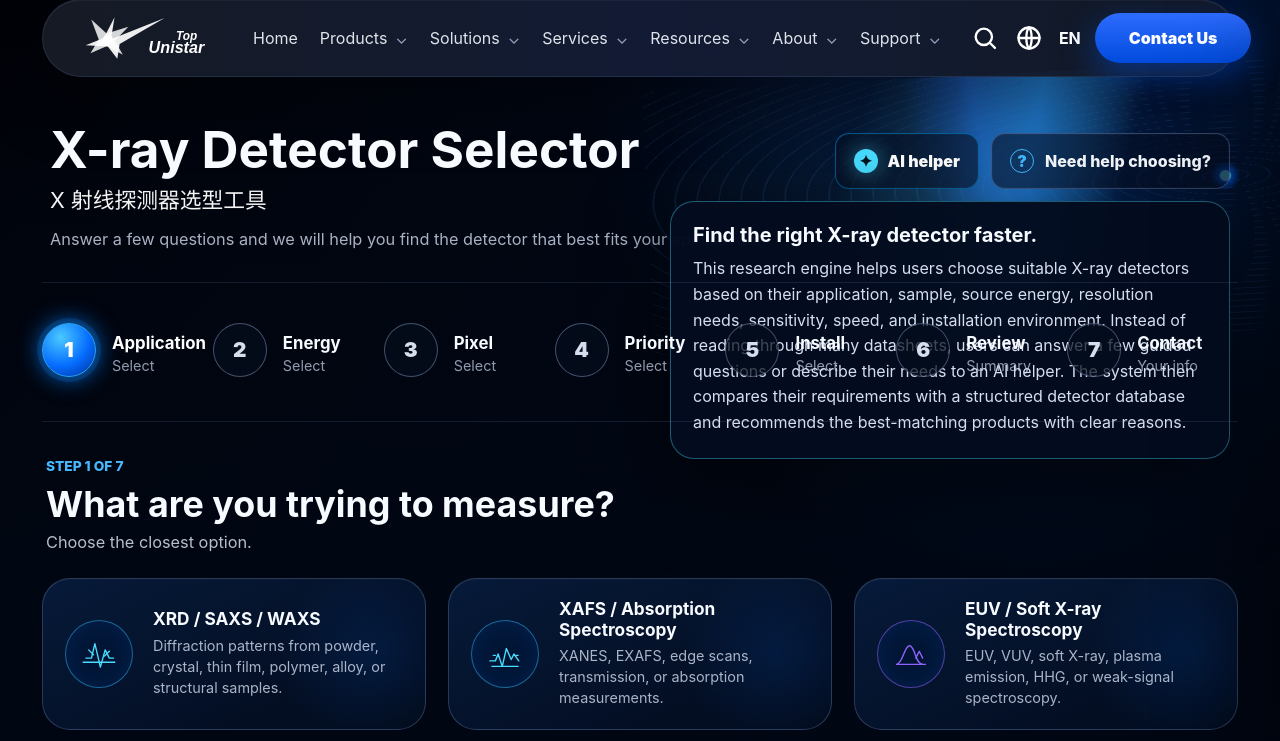
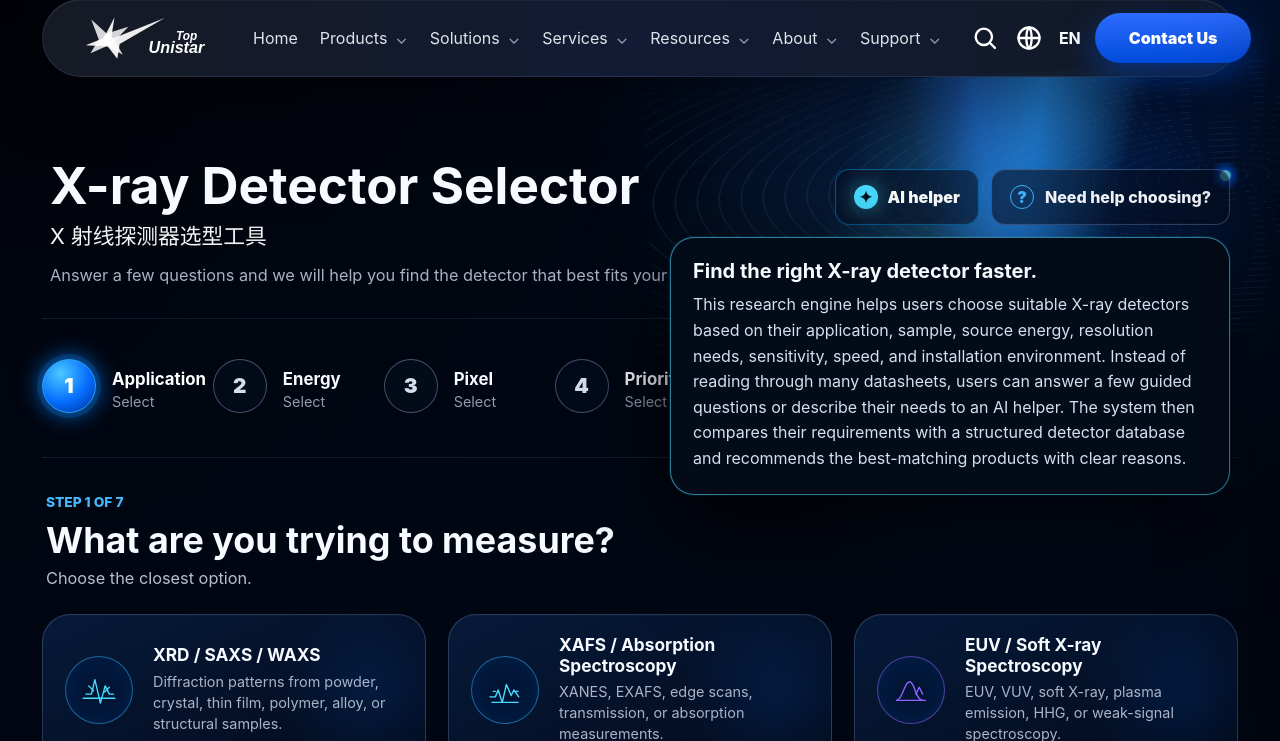
Before and after one commit to Reggie585/xray-detector-selector, a Flask app: page / in a window 1280 px wide, after a click that opens the changed part. Shown: the part 19-760 px from the top of the page. Run offline with Flask 3, Linux system fonts and the light colour scheme.

Commit message:
Add files via upload

```diff
--- a/mySQL-practice/static/style.css
+++ b/mySQL-practice/static/style.css
@@ -1448,6 +1448,8 @@ body::after {
 }
 
 .site-header {
+    position: relative;
+    z-index: 50;
     padding-top: 0;
 }
 
@@ -1549,7 +1551,7 @@ body::after {
     justify-content: space-between;
     gap: 30px;
     min-height: 154px;
-    padding: 12px 8px 30px;
+    padding: 48px 8px 30px;
 }
 
 .hero-copy {
@@ -1604,6 +1606,17 @@ body::after {
 .ai-helper-panel,
 .energy-dialog {
     border-radius: 24px;
+}
+
+.selector-info[open] {
+    z-index: 90;
+}
+
+.selector-info-panel {
+    z-index: 120;
+    border-color: rgba(72, 220, 255, 0.56);
+    background: #040b18;
+    box-shadow: 0 34px 90px rgba(0, 0, 0, 0.78), 0 0 0 1px rgba(72, 220, 255, 0.12);
 }
 
 .step-overview {
```
